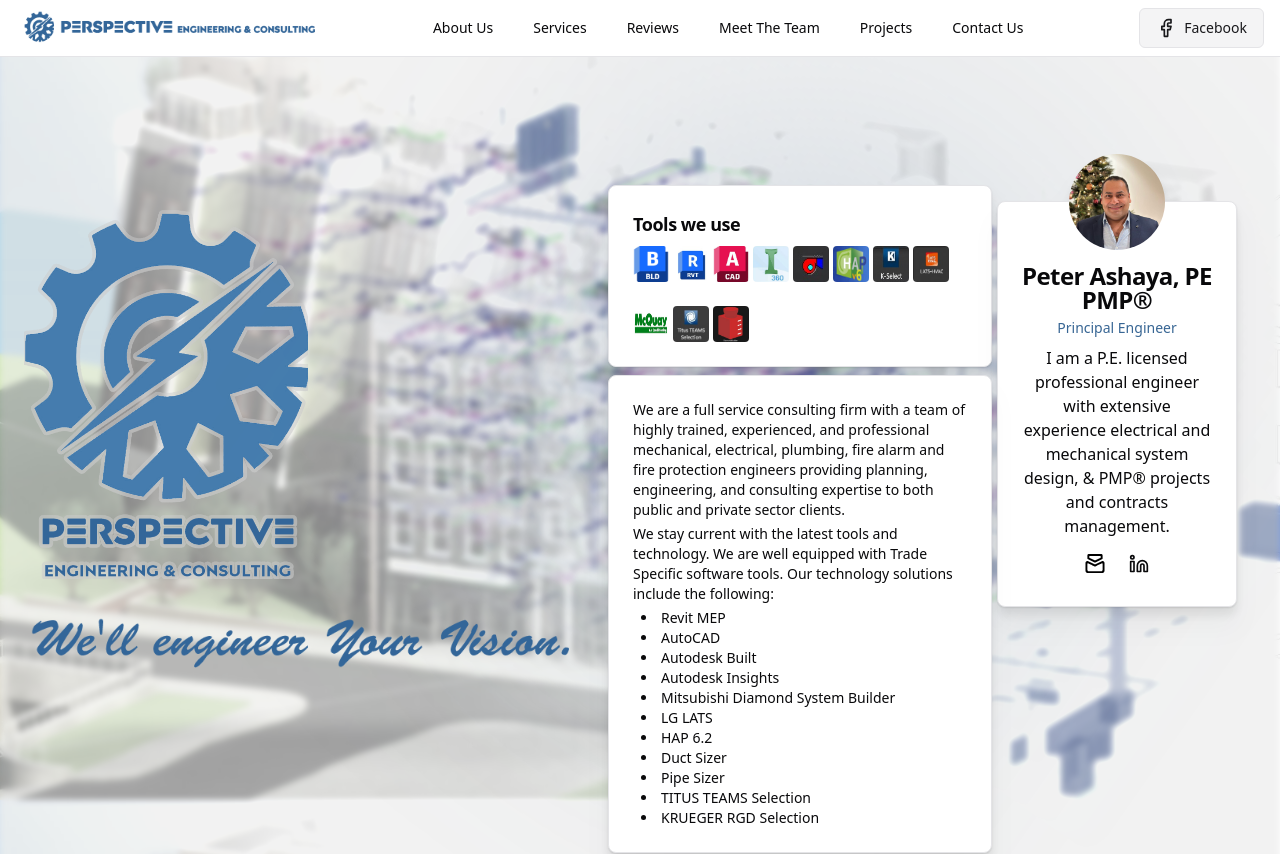
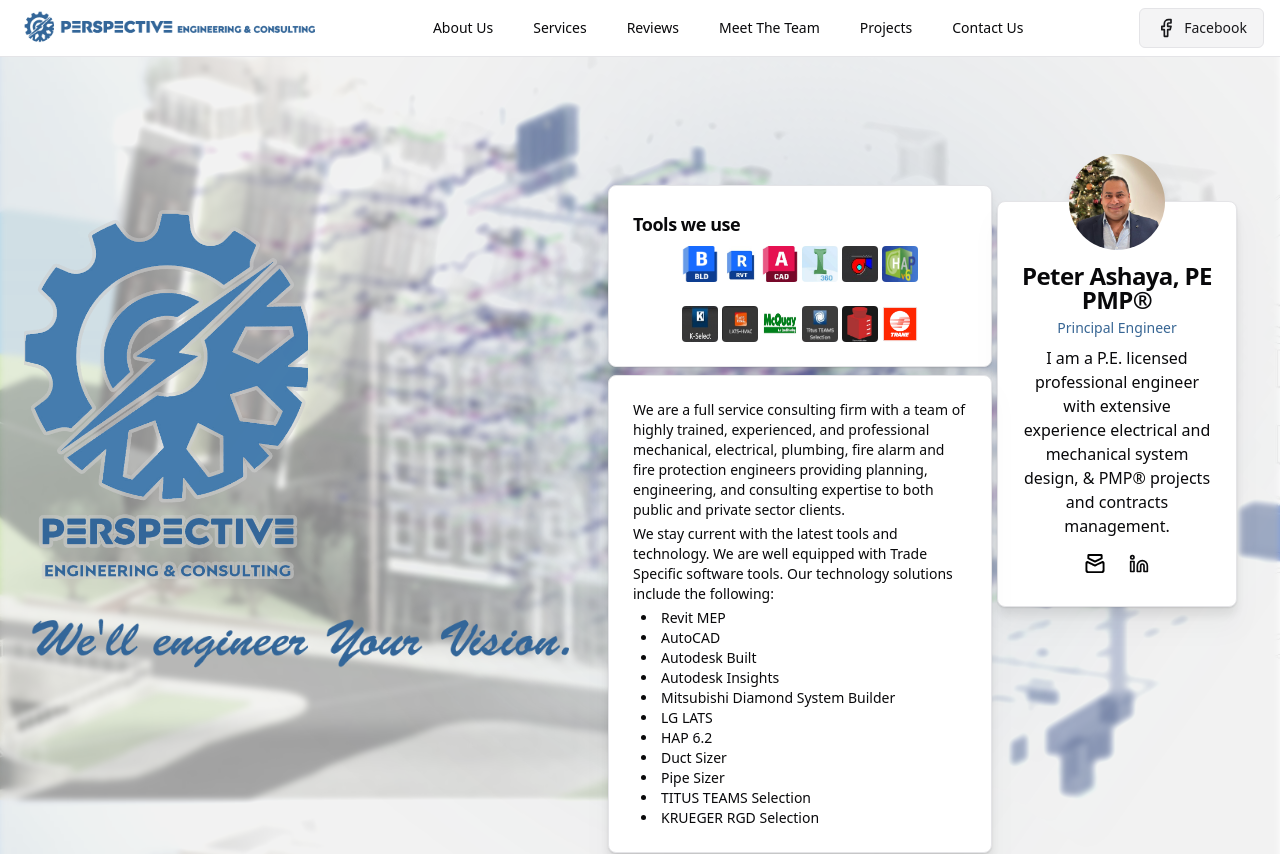
Before and after one commit to anthonyyoussef01/PerspectiveEngineering, a React (Vite) app: page / in a window 1280 px wide. Shown: the top 854 px of the page. Built offline with nearby package versions, Linux system fonts and the light colour scheme.

Commit message:
Home Icons Update:
- Updated and centered home icons

```diff
--- a/src/components/HeroCards.tsx
+++ b/src/components/HeroCards.tsx
@@ -20,21 +20,24 @@
           </div>
         </CardHeader>
 
-        <CardContent className="flex flex-row gap-1">
+        <div className="flex flex-col items-center justify-center">
+          <CardContent className="flex flex-row gap-1 justify-center">
             <img src="/bld.jpg" alt="BLD" className="size-5 md:size-9 rounded"/>
             <img src="/rvt.jpg" alt="RVT" className="size-5 md:size-9 rounded"/>
             <img src="/cad.jpg" alt="AutoCad" className="size-5 md:size-9 rounded"/>
             <img src="/i360.jpg" alt="I 360" className="size-5 md:size-9 rounded"/>
             <img src="/blowdryer.jpg" alt="" className="size-5 md:size-9 rounded"/>
             <img src="/hap-v6.jpg" alt="HAP v6" className="size-5 md:size-9 rounded"/>
+          </CardContent>
+          <CardContent className="flex flex-row gap-1 justify-center">
             <img src="/k-select.jpg" alt="K-Select" className="size-5 md:size-9 rounded"/>
             <img src="/lats-hvac.jpg" alt="LATS-HVAC" className="size-5 md:size-9 rounded"/>
-        </CardContent>
-        <CardContent className="flex flex-row gap-1">
             <img src="/mcquay.jpg" alt="McQuay" className="size-5 md:size-9 rounded"/>
             <img src="/titus.jpg" alt="Titus Teams Selection" className="size-5 md:size-9 rounded"/>
             <img src="/diamond-builder.jpg" alt="DiamondBuilder" className="size-5 md:size-9 rounded"/>
+            <img src="/trane.webp" alt="Trane" className="size-5 md:size-9 rounded"/>
           </CardContent>
+        </div>
       </Card>
 
       {/* Team */}
```
Also changed, not shown: public/trane.webp (added). Lines whose indentation alone changed are shown as unchanged.
